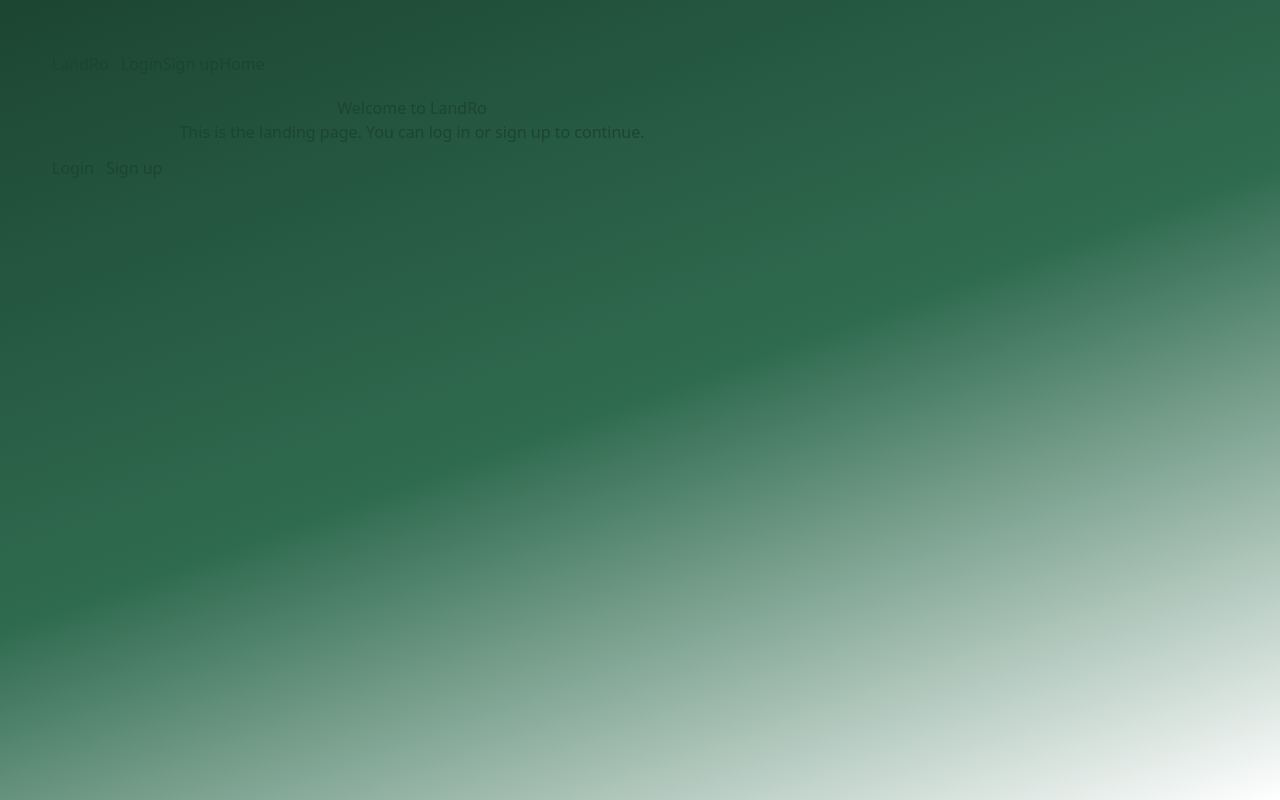
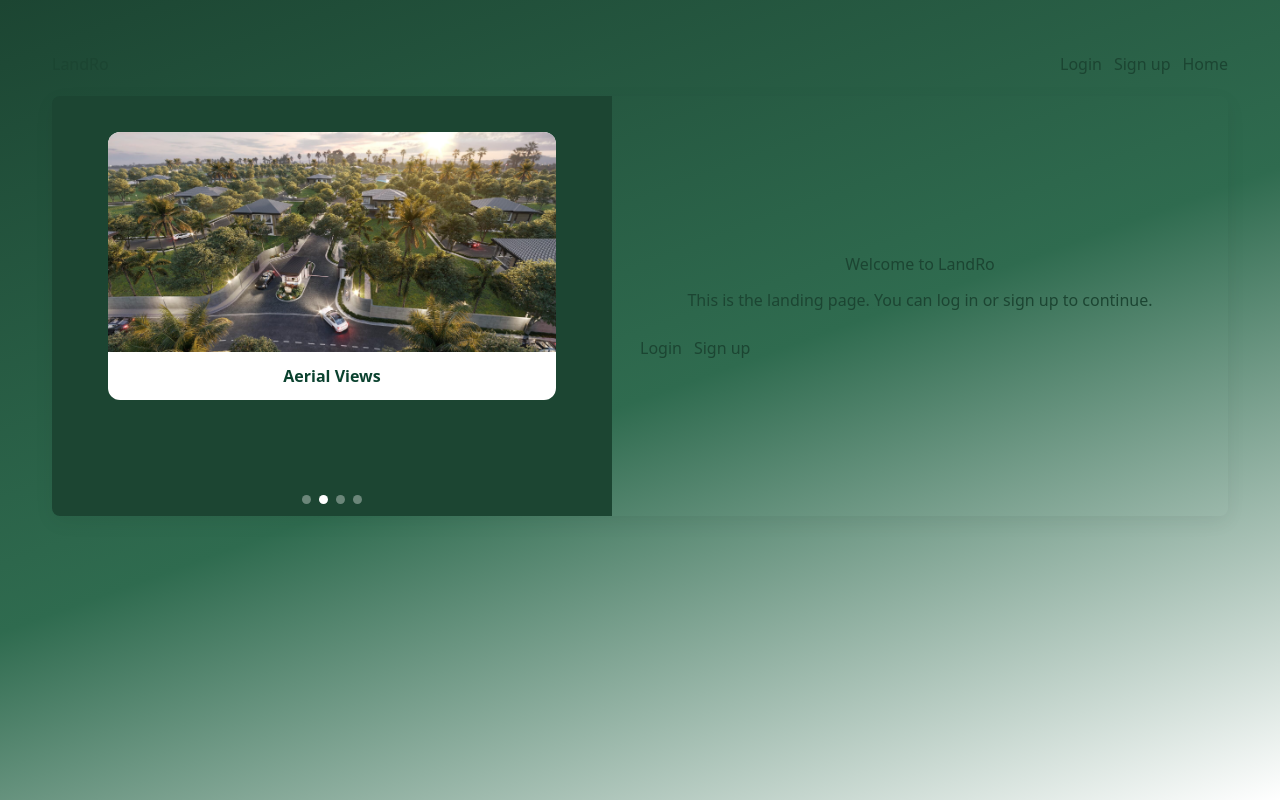
Before and after one commit to KaviduDinal/LandRo, a React (Vite) app in the folder landro/: page / in a window 1280 px wide. Built offline with nearby package versions, Linux system fonts and the light colour scheme.

Commit message:
add the image function

```diff
--- a/landro/src/App.jsx
+++ b/landro/src/App.jsx
@@ -32,9 +32,9 @@ function App() {
 
   return (
     <div style={{padding:20}}>
-      <header style={{display:'flex',gap:12,alignItems:'center',marginBottom:20}}>
-        <h1>LandRo</h1>
-        <nav>
+      <header style={{display:'flex', alignItems:'center', justifyContent: 'space-between', gap:12, marginBottom:20, width: '100%'}}>
+        <h1 style={{margin:0}}>LandRo</h1>
+        <nav style={{marginLeft: 'auto', display: 'flex', gap: 12}}>
           <button onClick={() => setView('login')}>Login</button>
           <button onClick={() => setView('signup')}>Sign up</button>
           <button onClick={() => { setView(null); setUser(null); }}>Home</button>
--- /dev/null
+++ b/landro/src/Components/ImageCarousel.jsx
@@ -0,0 +1,56 @@
+import React, { useEffect, useRef, useState } from 'react'
+import p1 from '../assets/authassets/prices.jpg'
+import p2 from '../assets/authassets/droneview.jpeg'
+import p3 from '../assets/authassets/buylandfam.jpg'
+import p4 from '../assets/authassets/devideland.png'
+
+const slides = [
+  { id: 1, img: p1, title: 'Affordable Prices' },
+  { id: 2, img: p2, title: 'Aerial Views' },
+  { id: 3, img: p3, title: 'Family Plots' },
+  { id: 4, img: p4, title: 'Verified Listings' }
+]
+
+export default function ImageCarousel({ autoMs = 3500 }) {
+  const [index, setIndex] = useState(0)
+  const intervalRef = useRef(null)
+
+  useEffect(() => {
+    intervalRef.current = setInterval(() => {
+      setIndex(i => (i + 1) % slides.length)
+    }, autoMs)
+    return () => clearInterval(intervalRef.current)
+  }, [autoMs])
+
+  return (
+    <div style={{height: '100%', width: '100%', position: 'relative', boxSizing: 'border-box', padding: 24}}>
+      <div style={{height: '100%', overflow: 'hidden', borderRadius: 14}}>
+        <div
+          style={{
+            display: 'flex',
+            width: `${slides.length * 100}%`,
+            transform: `translateX(-${index * (100 / slides.length)}%)`,
+            transition: 'transform 600ms ease'
+          }}
+        >
+          {slides.map(s => (
+            <div key={s.id} style={{flex: `0 0 ${100 / slides.length}%`, display: 'flex', alignItems: 'center', justifyContent: 'center', padding: 12}}>
+              <div style={{width: '92%', borderRadius: 12, overflow: 'hidden', background: '#ffffff'}}>
+                <img src={s.img} alt={s.title} style={{width: '100%', height: 220, objectFit: 'cover', display: 'block'}} />
+                <div style={{padding: 12}}>
+                  <div style={{fontSize: 16, fontWeight: 700, color: '#0b422f'}}>{s.title}</div>
+                </div>
+              </div>
+            </div>
+          ))}
+        </div>
+      </div>
+
+      <div style={{position: 'absolute', left: '50%', transform: 'translateX(-50%)', bottom: 12, display: 'flex', gap: 8}}>
+        {slides.map((_, i) => (
+          <div key={i} style={{width: 9, height: 9, borderRadius: 99, background: i === index ? '#fff' : 'rgba(255,255,255,0.35)'}} />
+        ))}
+      </div>
+    </div>
+  )
+}
--- a/landro/src/Components/Landpage.jsx
+++ b/landro/src/Components/Landpage.jsx
@@ -1,14 +1,21 @@
 
 import React from 'react'
+import ImageCarousel from './ImageCarousel'
 
 export default function Landpage({ onLogin, onSignup }) {
 	return (
-		<div style={{maxWidth:720}}>
-			<h2>Welcome to LandRo</h2>
-			<p>This is the landing page. You can log in or sign up to continue.</p>
-			<div style={{display:'flex',gap:12,marginTop:12}}>
-				<button onClick={() => { console.log('Landpage: Login clicked'); onLogin && onLogin(); }}>Login</button>
-				<button onClick={() => { console.log('Landpage: Signup clicked'); onSignup && onSignup(); }}>Sign up</button>
+		<div style={{minHeight: 420, display: 'flex', borderRadius: 8, overflow: 'hidden', boxShadow: '0 6px 20px rgba(0,0,0,0.06)'}}>
+			<div style={{flex: 1, position: 'relative', background: '#1C4532', overflow: 'hidden'}}>
+				<ImageCarousel />
+			</div>
+
+			<div style={{flex: 1, padding: 28, display: 'flex', flexDirection: 'column', justifyContent: 'center', gap: 12}}>
+				<h2 style={{margin: 0}}>Welcome to LandRo</h2>
+				<p>This is the landing page. You can log in or sign up to continue.</p>
+				<div style={{display:'flex',gap:12,marginTop:12}}>
+					<button onClick={() => { console.log('Landpage: Login clicked'); onLogin && onLogin(); }}>Login</button>
+					<button onClick={() => { console.log('Landpage: Signup clicked'); onSignup && onSignup(); }}>Sign up</button>
+				</div>
 			</div>
 		</div>
 	)
--- a/landro/src/auth/Login.jsx
+++ b/landro/src/auth/Login.jsx
@@ -89,31 +89,7 @@ export default function Login({ onSuccess, onSwitchToSignup }) {
         <img src={Ellipse} alt="ellipse" style={{position: 'absolute', right: -120, top: -120, width: 640, opacity: 0.22, filter: 'brightness(1.03) saturate(1.25)', mixBlendMode: 'screen'}} />
         <div style={{position: 'absolute', left: '50%', transform: 'translateX(-50%)', bottom: 24, color: 'rgba(255,255,255,0.6)', fontSize: 12}}>• • •</div>
 
-        {/* Centered white card carousel inside the green area */}
-        <div style={{position: 'absolute', left: '50%', top: '35%', transform: 'translate(-50%, -50%)', padding: 8}}>
-          <div style={{width: 450, height: 300, overflow: 'hidden', borderRadius: 10}}>
-            <div style={{display: 'flex', width: `${slides.length * 100}%`, transform: `translateX(-${slideIndex * (100 / slides.length)}%)`, transition: 'transform 600ms ease'}}>
-              {slides.map((s) => (
-                <div key={s.id} style={{flex: `0 0 ${100 / slides.length}%`, boxSizing: 'border-box', padding: 16, display: 'flex', alignItems: 'center'}}>
-                  <div style={{flex: 1, display: 'flex', alignItems: 'center', justifyContent: 'space-between', background: '#ffffff', borderRadius: 10, padding: 12, boxShadow: '0 10px 30px rgba(0,0,0,0.06)'}}>
-                    <div style={{textAlign: 'left'}}>
-                      <div style={{fontSize: 16, fontWeight: 700, color: '#0f1720'}}>{s.title}</div>
-                      <div style={{fontSize: 13, color: '#53606a', marginTop: 6}}>{s.subtitle}</div>
-                    </div>
-                    <div style={{width: 120, height: 96, borderRadius: 8, background: '#f3f6f7', display: 'flex', alignItems: 'center', justifyContent: 'center'}}>
-                      <img src={s.img} alt={s.title} style={{maxWidth: '100%', maxHeight: '100%'}} />
-                    </div>
-                  </div>
-                </div>
-              ))}
-            </div>
-          </div>
 
-          <div style={{textAlign: 'center', marginTop: 12, color: 'rgba(255,255,255,0.95)'}}>
-            <div style={{fontSize: 24, fontWeight: 700, marginBottom: 8}}>Discover & Invest in Land with LandRo</div>
-            <div style={{fontSize: 13, color: 'rgba(255,255,255,0.85)'}}>Buy and sell land plots with verified sellers, interactive maps, and transparent pricing.</div>
-          </div>
-        </div>
       </div>
     </div>
   );
--- a/landro/src/auth/Signup.jsx
+++ b/landro/src/auth/Signup.jsx
@@ -6,6 +6,7 @@ import location from '../assets/authassets/location.png'
 import Ellipse from '../assets/authassets/Ellipse1.png'
 import GoogleIcon from '../assets/authassets/gooogle.png'
 import FacebookIcon from '../assets/authassets/facebook (1).png'
+import ImageCarousel from '../Components/ImageCarousel'
 
 export default function Signup({ onSuccess, onSwitchToLogin }) {
   const [email, setEmail] = useState("");
@@ -44,33 +45,9 @@ export default function Signup({ onSuccess, onSwitchToLogin }) {
 
   return (
     <div style={{minHeight: '80vh', display: 'flex', borderRadius: 8, overflow: 'hidden', boxShadow: '0 6px 20px rgba(0,0,0,0.06)'}}>
-      <div style={{flex: 1, position: 'relative', background: '#1C4532', overflow: 'hidden'}}>
+      <div style={{flex: 1, position: 'relative', background: '#1C4532', overflow: 'hidden', minHeight: 360}}>
         <img src={Ellipse} alt="ellipse" style={{position: 'absolute', right: -120, top: -120, width: 640, opacity: 0.22, filter: 'brightness(1.03) saturate(1.25)', mixBlendMode: 'screen'}} />
-        <div style={{position: 'absolute', left: '50%', transform: 'translateX(-50%)', bottom: 24, color: 'rgba(255,255,255,0.6)', fontSize: 12}}>• • •</div>
-
-        <div style={{position: 'absolute', left: '50%', top: '50%', transform: 'translate(-50%, -50%)', padding: 8}}>
-          <div style={{width: 400, height: 260, overflow: 'hidden', borderRadius: 10}}>
-            <div style={{display: 'flex', width: `${slides.length * 100}%`, transform: `translateX(-${slideIndex * (100 / slides.length)}%)`, transition: 'transform 600ms ease'}}>
-              {slides.map((s) => (
-                <div key={s.id} style={{flex: `0 0 ${100 / slides.length}%`, boxSizing: 'border-box', padding: 12, display: 'flex', alignItems: 'center'}}>
-                  <div style={{flex: 1, display: 'flex', alignItems: 'center', justifyContent: 'space-between', background: '#ffffff', borderRadius: 10, padding: 12, boxShadow: '0 10px 30px rgba(0,0,0,0.06)'}}>
-                    <div style={{textAlign: 'left'}}>
-                      <div style={{fontSize: 16, fontWeight: 700, color: '#0f1720'}}>{s.title}</div>
-                      <div style={{fontSize: 13, color: '#53606a', marginTop: 6}}>{s.subtitle}</div>
-                    </div>
-                    <div style={{width: 120, height: 96, borderRadius: 8, background: '#f3f6f7', display: 'flex', alignItems: 'center', justifyContent: 'center'}}>
-                      <img src={s.img} alt={s.title} style={{maxWidth: '100%', maxHeight: '100%'}} />
-                    </div>
-                  </div>
-                </div>
-              ))}
-            </div>
-          </div>
-          <div style={{textAlign: 'center', marginTop: 12, color: 'rgba(255,255,255,0.95)'}}>
-            <div style={{fontSize: 24, fontWeight: 700, marginBottom: 8}}>Join LandRo</div>
-            <div style={{fontSize: 13, color: 'rgba(255,255,255,0.85)'}}>Create an account to save favorites and contact owners</div>
-          </div>
-        </div>
+        <ImageCarousel />
       </div>
 
       <div style={{flex: 1, background: '#F6FAFB', display: 'flex', alignItems: 'center', justifyContent: 'center', padding: 48}}>
```
